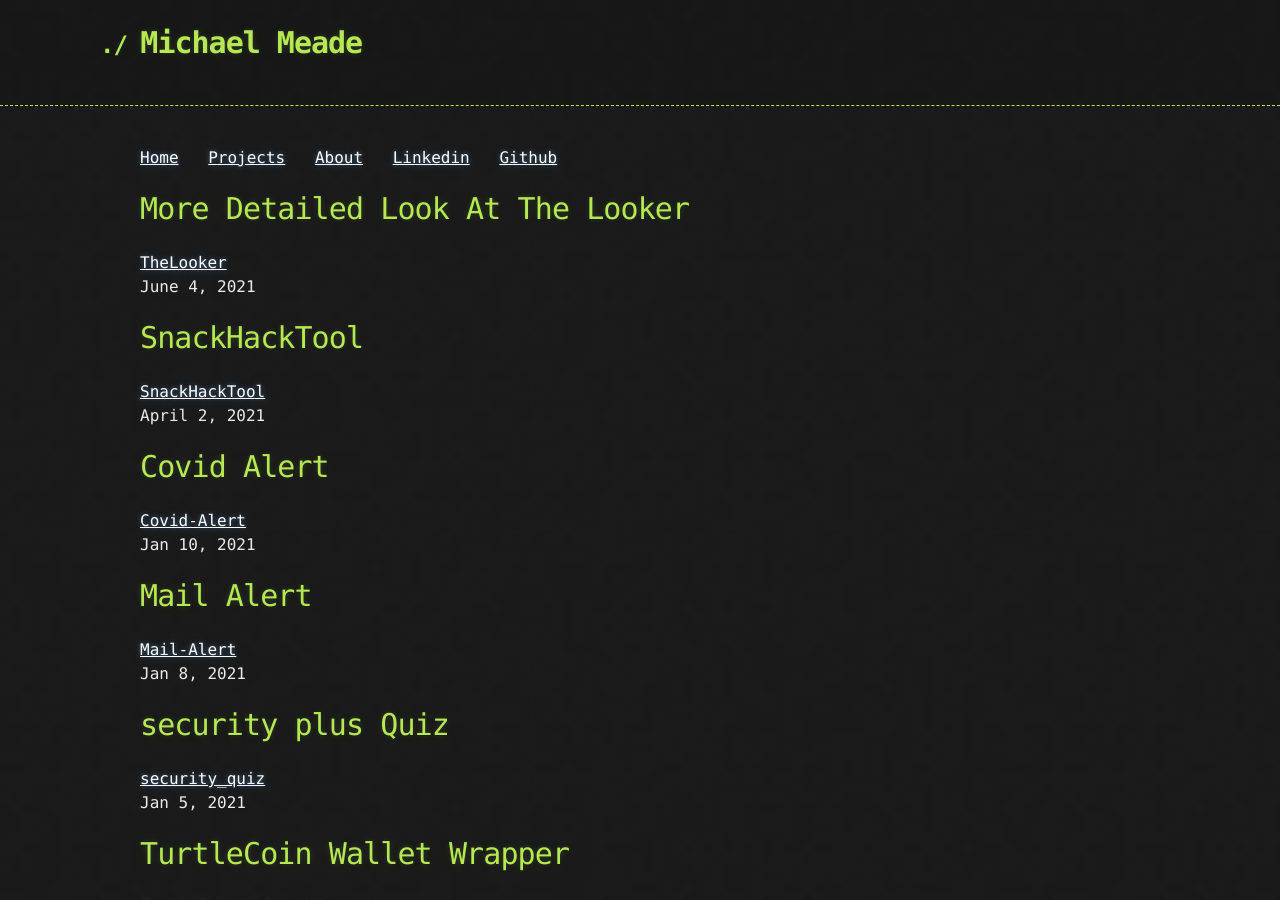
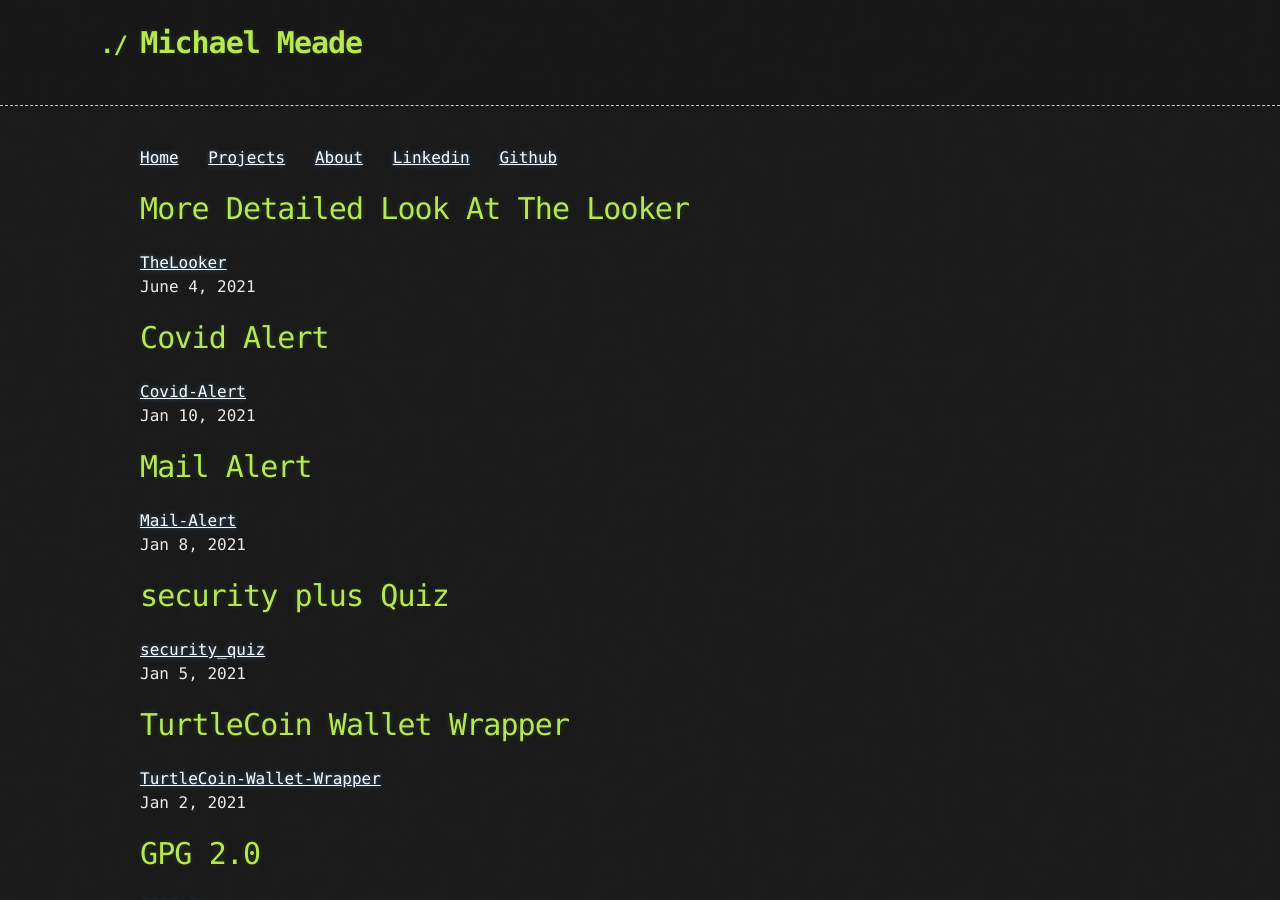
Before and after one commit to Michael-Meade/MinerFind, a Jekyll site: the page built from Projects.md, in a window 1280 px wide and 900 px high. Built offline with Jekyll 4.4.1, drawn with Linux system fonts in a browser that asks for light colours; our own code applies the rules of GitHub Pages for plain Markdown files; the repository's description, which GitHub fills in, is left out.

Commit message:
Update Projects.md

```diff
--- a/Projects.md
+++ b/Projects.md
@@ -1,10 +1,6 @@
 # More Detailed Look At The Looker
 [TheLooker](./Projects/A-more-detailed-guide-on-the-Looker.md)<br>
 June 4, 2021
-
-# SnackHackTool
-[SnackHackTool](./Projects/TheSnackHackTool.md)<br>
-April 2, 2021
 
 # Covid Alert
 [Covid-Alert](./Projects/CovidAlert.md)<br>
```
